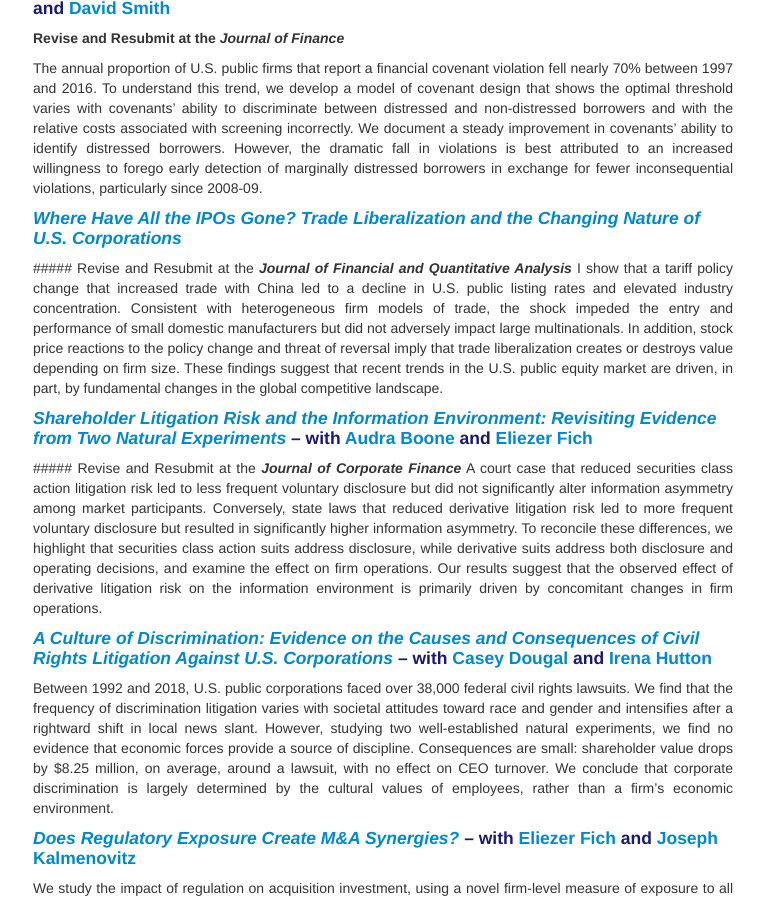
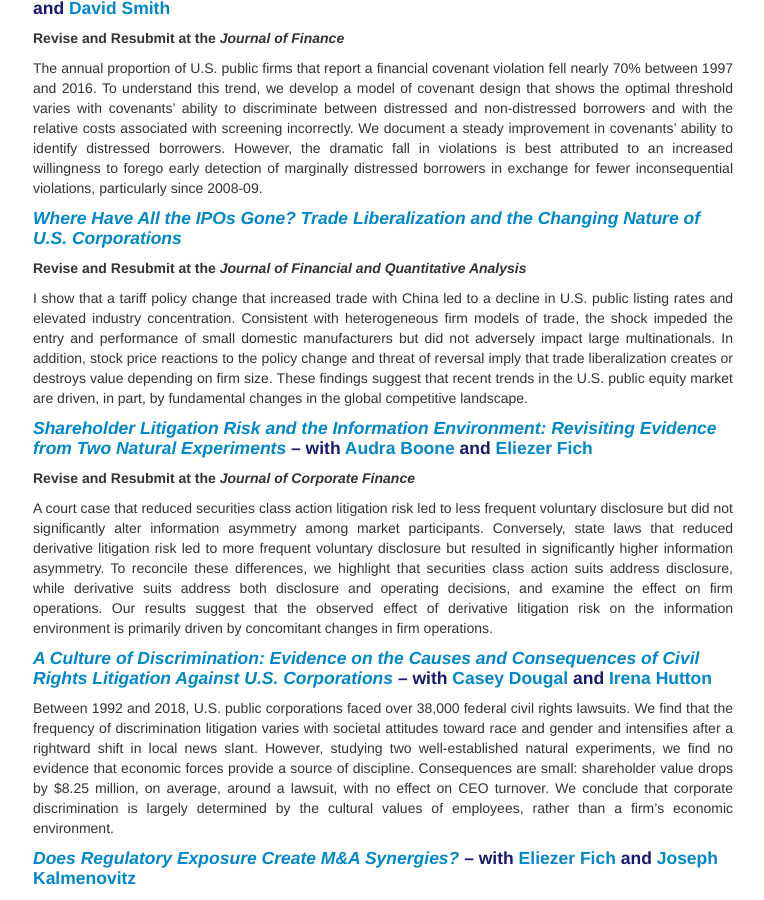
Before and after one commit to ThomasPGriffin/thomaspgriffin.github.io, a Jekyll site: the page built from pages/research.md, in a window 1280 px wide and 900 px high, scrolled down 484 px. Shown: the whole window, without its empty margins (257-1021 px from the left). Built offline with Jekyll 4.4.1, drawn with Linux system fonts in a browser that asks for light colours.

```diff
--- a/pages/research.md
+++ b/pages/research.md
@@ -20,14 +20,14 @@ The annual proportion of U.S. public firms that report a financial covenant viol
 </div>
 
 #### *[Where Have All the IPOs Gone? Trade Liberalization and the Changing Nature of U.S. Corporations]({{ BASE_PATH}}/pages/griffin_jmp_20220902.pdf)*
+##### Revise and Resubmit at the <b><i>Journal of Financial and Quantitative Analysis</i></b>
 <div align="justify">
-##### Revise and Resubmit at the <b><i>Journal of Financial and Quantitative Analysis</i></b>
 I show that a tariff policy change that increased trade with China led to a decline in U.S. public listing rates and elevated industry concentration. Consistent with heterogeneous firm models of trade, the shock impeded the entry and performance of small domestic manufacturers but did not adversely impact large multinationals. In addition, stock price reactions to the policy change and threat of reversal imply that trade liberalization creates or destroys value depending on firm size. These findings suggest that recent trends in the U.S. public equity market are driven, in part, by fundamental changes in the global competitive landscape.
 </div>
 
 #### *[Shareholder Litigation Risk and the Information Environment: Revisiting Evidence from Two Natural Experiments]({{ BASE_PATH}}/pages/bfg_20221004.pdf)* – with <a href="https://sites.google.com/site/audralboone/home?authuser=0">Audra Boone</a> and <a href="https://www.lebow.drexel.edu/people/eliezerfich">Eliezer Fich</a>
+##### Revise and Resubmit at the <b><i>Journal of Corporate Finance</i></b>
 <div align="justify">
-##### Revise and Resubmit at the <b><i>Journal of Corporate Finance</i></b>
 A court case that reduced securities class action litigation risk led to less frequent voluntary disclosure but did not significantly alter information asymmetry among market participants. Conversely, state laws that reduced derivative litigation risk led to more frequent voluntary disclosure but resulted in significantly higher information asymmetry. To reconcile these differences, we highlight that securities class action suits address disclosure, while derivative suits address both disclosure and operating decisions, and examine the effect on firm operations. Our results suggest that the observed effect of derivative litigation risk on the information environment is primarily driven by concomitant changes in firm operations.
 </div>
 
```
